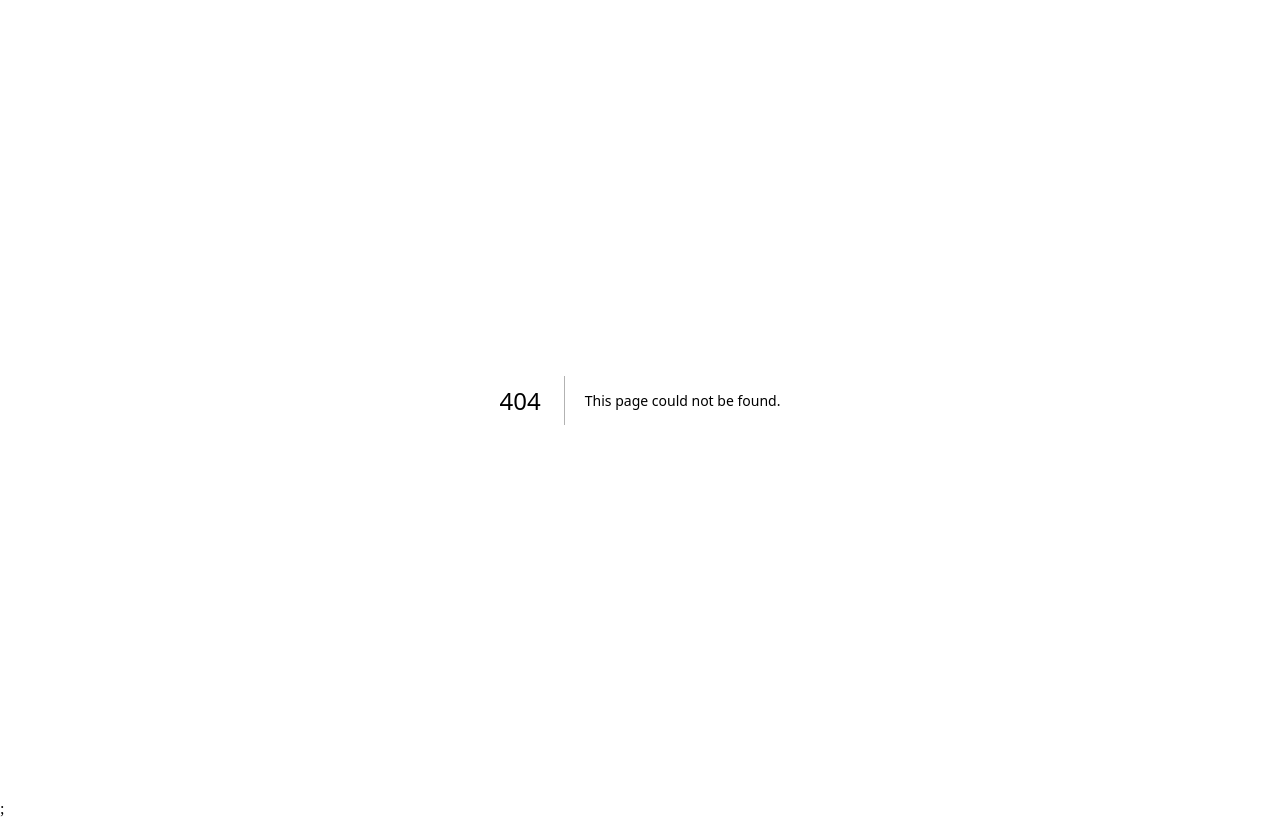
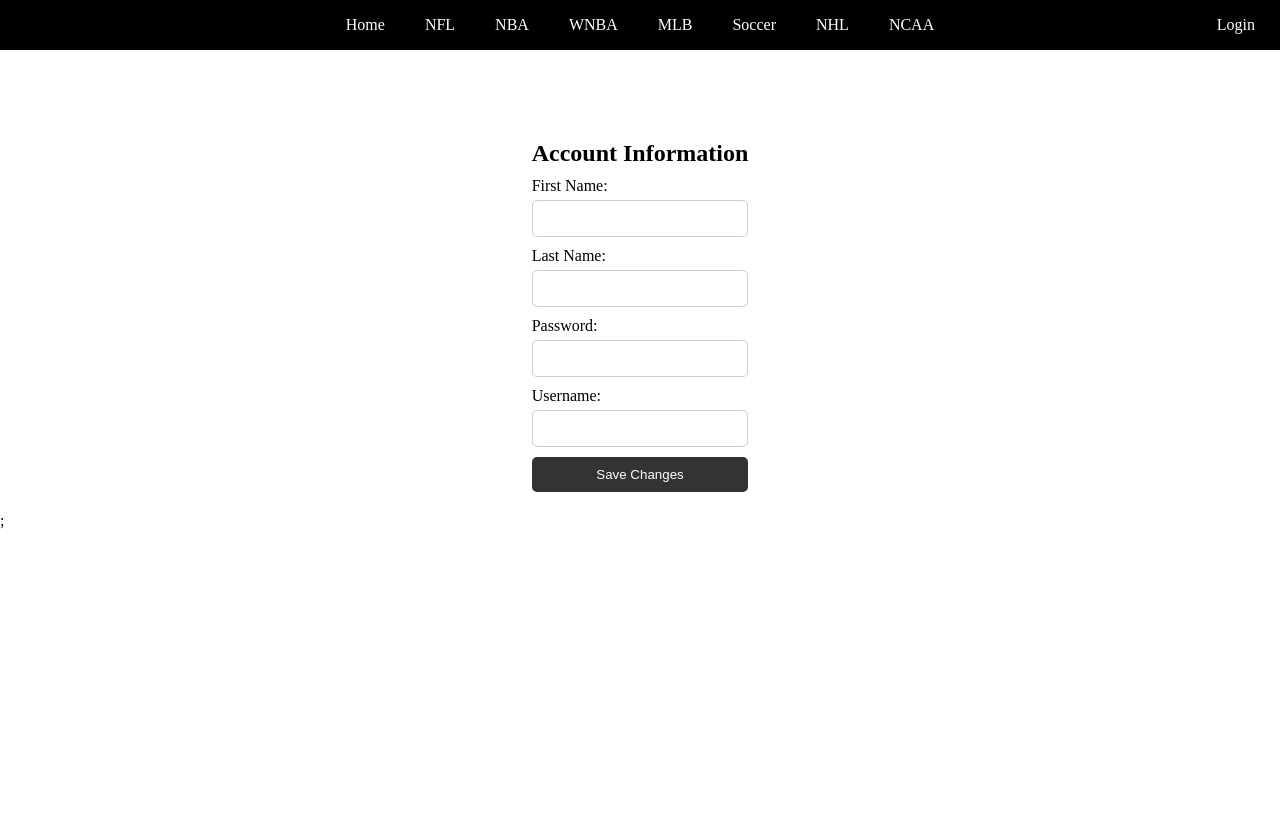
Before and after one commit to Reaveskev/Sports-Odds, a Next.js app in the folder sports-odds/: page /profile in a window 1280 px wide. Before the commit this address had no page. Built offline with nearby package versions, Linux system fonts and the light colour scheme.

Commit message:
Added profile page to update info

```diff
--- a/sports-odds/next.config.js
+++ b/sports-odds/next.config.js
@@ -36,6 +36,7 @@ const nextConfig = {
       "/MCBB": { page: "/MCBB" },
       "/WCBB": { page: "/WCBB" },
       "/login": { page: "/login" },
+      "/profile": { page: "/profile" },
     };
   },
 };
--- a/sports-odds/pages/login.js
+++ b/sports-odds/pages/login.js
@@ -26,6 +26,7 @@ function Login() {
         })
         .then((res) => {
           if (res.status === 200) {
+            setUser(res.data);
             router.push("/");
           } else {
             setError("Invalid username or password!");
@@ -33,7 +34,7 @@ function Login() {
           console.log(res);
         });
     } catch (error) {
-      console.log("Something else");
+      console.log(error);
     }
   };
 
--- /dev/null
+++ b/sports-odds/pages/profile.js
@@ -0,0 +1,125 @@
+import axios from "axios";
+import { useState, useEffect } from "react";
+import styles from "@/styles/profile.module.css";
+import Header from "@/src/Header";
+import { useAppContext } from "@/src/GlobalContext";
+
+function Profile() {
+  const [firstName, setFirstName] = useState();
+  const [lastName, setLastName] = useState();
+  const [username, setUsername] = useState();
+  const [password, setPassword] = useState();
+  const { user, setUser } = useAppContext();
+
+  const handleFirstNameChange = (event) => {
+    setFirstName(event.target.value);
+  };
+  const handleUsernameChange = (event) => {
+    setUsername(event.target.value);
+  };
+
+  const handleLastNameChange = (event) => {
+    setLastName(event.target.value);
+  };
+
+  const handlePasswordChange = (event) => {
+    setPassword(event.target.value);
+  };
+  const clearAll = () => {
+    setPassword("");
+    setLastName("");
+    setFirstName("");
+    setUsername("");
+  };
+
+  const handleSubmit = async (e) => {
+    e.preventDefault();
+    let url = "https://sports-odds.herokuapp.com/update_info";
+    // let url = "http://127.0.0.1:5000/update_info";
+
+    try {
+      if (username === "") {
+        setUsername(user.username);
+      }
+      if (firstName === "") {
+        setFirstName(user.f_name);
+      }
+      if (lastName === "") {
+        setLastName(user.l_name);
+      }
+      if (password === "") {
+        setPassword(user.password);
+      }
+
+      const response = await axios
+        .post(url, {
+          username,
+          password,
+          firstName,
+          lastName,
+        })
+        .then((res) => {
+          if (res.status === 200) {
+            setUser(res.data);
+          } else {
+            setError("Invalid username or password!");
+          }
+          console.log(res);
+        });
+    } catch (error) {
+      console.log(error);
+    }
+    clearAll();
+  };
+
+  return (
+    <>
+      <Header />
+      <div className={styles.profile_container}>
+        <div className={styles.profile_header}>
+          {user ? (
+            <h1>
+              {user.f_name} {user.l_name}
+            </h1>
+          ) : null}
+        </div>
+        <div className={styles.profile_body}>
+          <form onSubmit={handleSubmit}>
+            <h2>Account Information</h2>
+            <label htmlFor="firstname">First Name:</label>
+            <input
+              type="text"
+              id="firstname"
+              value={firstName}
+              onChange={handleFirstNameChange}
+            />
+            <label htmlFor="lastname">Last Name:</label>
+            <input
+              type="text"
+              id="lastname"
+              value={lastName}
+              onChange={handleLastNameChange}
+            />
+            <label htmlFor="password">Password:</label>
+            <input
+              type="password"
+              id="password"
+              value={password}
+              onChange={handlePasswordChange}
+            />
+            <label htmlFor="username">Username:</label>
+            <input
+              type="text"
+              id="username"
+              value={username}
+              onChange={handleUsernameChange}
+            />
+            <button type="submit">Save Changes</button>
+          </form>
+        </div>
+      </div>
+    </>
+  );
+}
+
+export default Profile;
--- a/sports-odds/src/GlobalContext.js
+++ b/sports-odds/src/GlobalContext.js
@@ -3,12 +3,7 @@ import { createContext, useContext, useState } from "react";
 const AppContext = createContext();
 
 export function AppWrapper({ children }) {
-  const [user, setUser] = useState({
-    username: "",
-    password: "",
-    first_name: "",
-    last_name: "",
-  });
+  const [user, setUser] = useState();
 
   let sharedState = { user, setUser };
 
--- a/sports-odds/src/Header.js
+++ b/sports-odds/src/Header.js
@@ -116,7 +116,7 @@ function Header() {
           </>
         ) : null}
       </li>
-      {Login ? (
+      {user ? (
         <div className={styles.login_or_profile}>
           <li
             onMouseEnter={() => {
--- /dev/null
+++ b/sports-odds/styles/profile.module.css
@@ -0,0 +1,47 @@
+.profile_container {
+  display: flex;
+  flex-direction: column;
+  align-items: center;
+}
+
+.profile_header {
+  display: flex;
+  align-items: center;
+  justify-content: center;
+  flex-direction: column;
+  padding: 20px;
+  padding-top: 100px;
+}
+
+.profile_body {
+  padding: 20px;
+}
+
+.profile_body h2 {
+  margin-bottom: 10px;
+}
+
+.profile_body form {
+  display: flex;
+  flex-direction: column;
+}
+
+.profile_body label {
+  margin-bottom: 5px;
+}
+
+.profile_body input {
+  padding: 10px;
+  margin-bottom: 10px;
+  border: 1px solid #ccc;
+  border-radius: 5px;
+}
+
+.profile_body button[type="submit"] {
+  padding: 10px;
+  background-color: #333;
+  color: #fff;
+  border: none;
+  border-radius: 5px;
+  cursor: pointer;
+}
```
Also changed, not shown: sports-odds/pages/Yahoo_Sports.csv, 14 other files (tests, documents, lock files or other folders).
